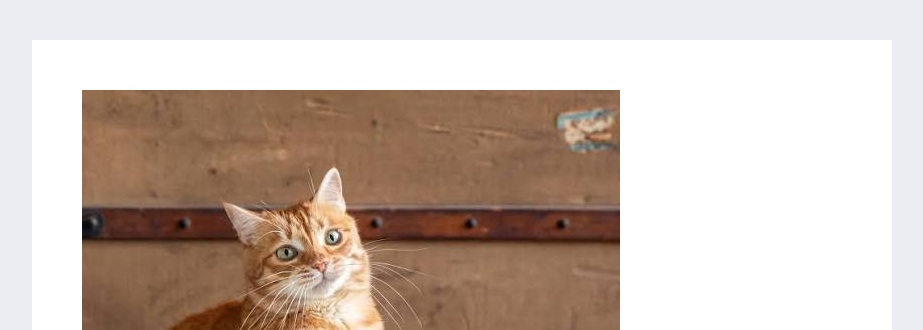
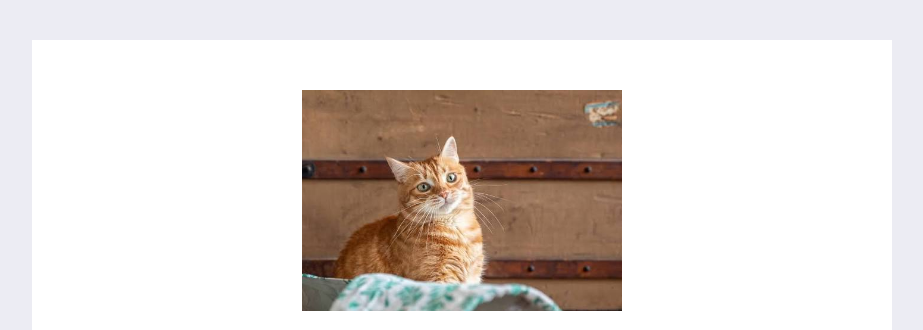
Before and after one commit to ThatchathamPankhunthod/myfirst100repo, a plain HTML site: page index.html in a window 1280 px wide. Shown: the top 330 px of the page, without its empty margins (178-1101 px from the left). Drawn offline with Linux system fonts and the light colour scheme.

Commit message:
Update index.html

```diff
--- a/index.html
+++ b/index.html
@@ -9,8 +9,8 @@
 
     <div class="page">
 
-        <div class="img">
-            <img src="profile.jpg" alt="Portrait of John">
+        <div class="photo">
+            <img src="profile.jpg" alt="Portrait of John" class = ".photo img">
         </div>
 
         <div>
```
